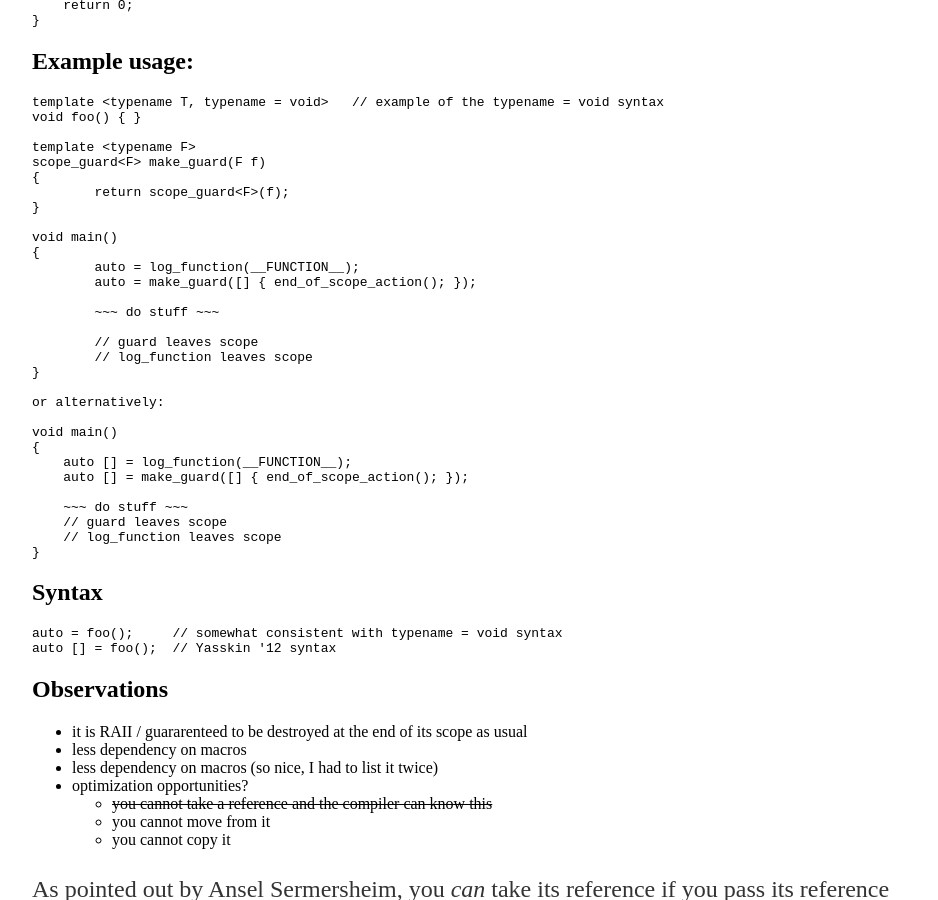
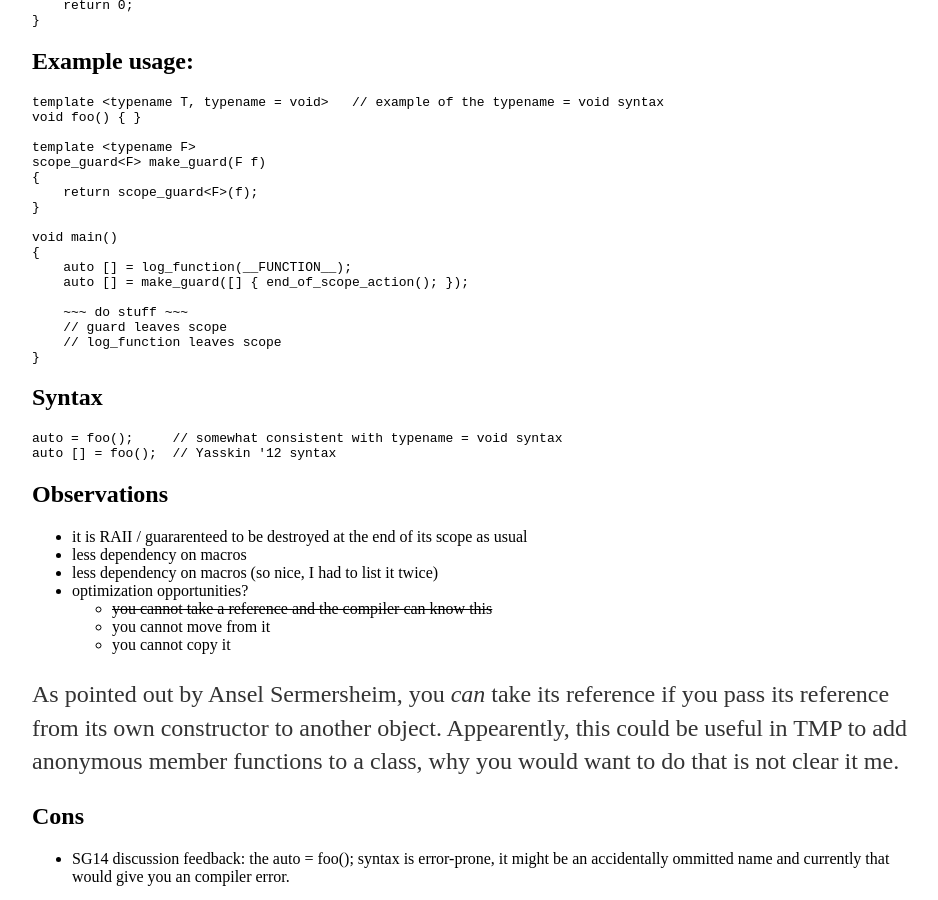
Before and after one commit to janwilmans/janwilmans.github.io, a Jekyll site: the page built from auto.md, in a window 1280 px wide and 900 px high, scrolled down 756 px. Shown: the whole window, without its empty margins (160-1098 px from the left). Built offline with Jekyll 4.4.1, drawn with Linux system fonts in a browser that asks for light colours; our own code applies the rules of GitHub Pages for plain Markdown files.

Commit message:
Update auto.md

```diff
--- a/auto.md
+++ b/auto.md
@@ -44,21 +44,8 @@ void foo() { }
 template <typename F>
 scope_guard<F> make_guard(F f)
 {
-	return scope_guard<F>(f);
+    return scope_guard<F>(f);
 }
-
-void main()
-{
-	auto = log_function(__FUNCTION__);
-	auto = make_guard([] { end_of_scope_action(); });
-
-	~~~ do stuff ~~~
-
-	// guard leaves scope
-	// log_function leaves scope
-}
-
-or alternatively:
 
 void main()
 {
```
